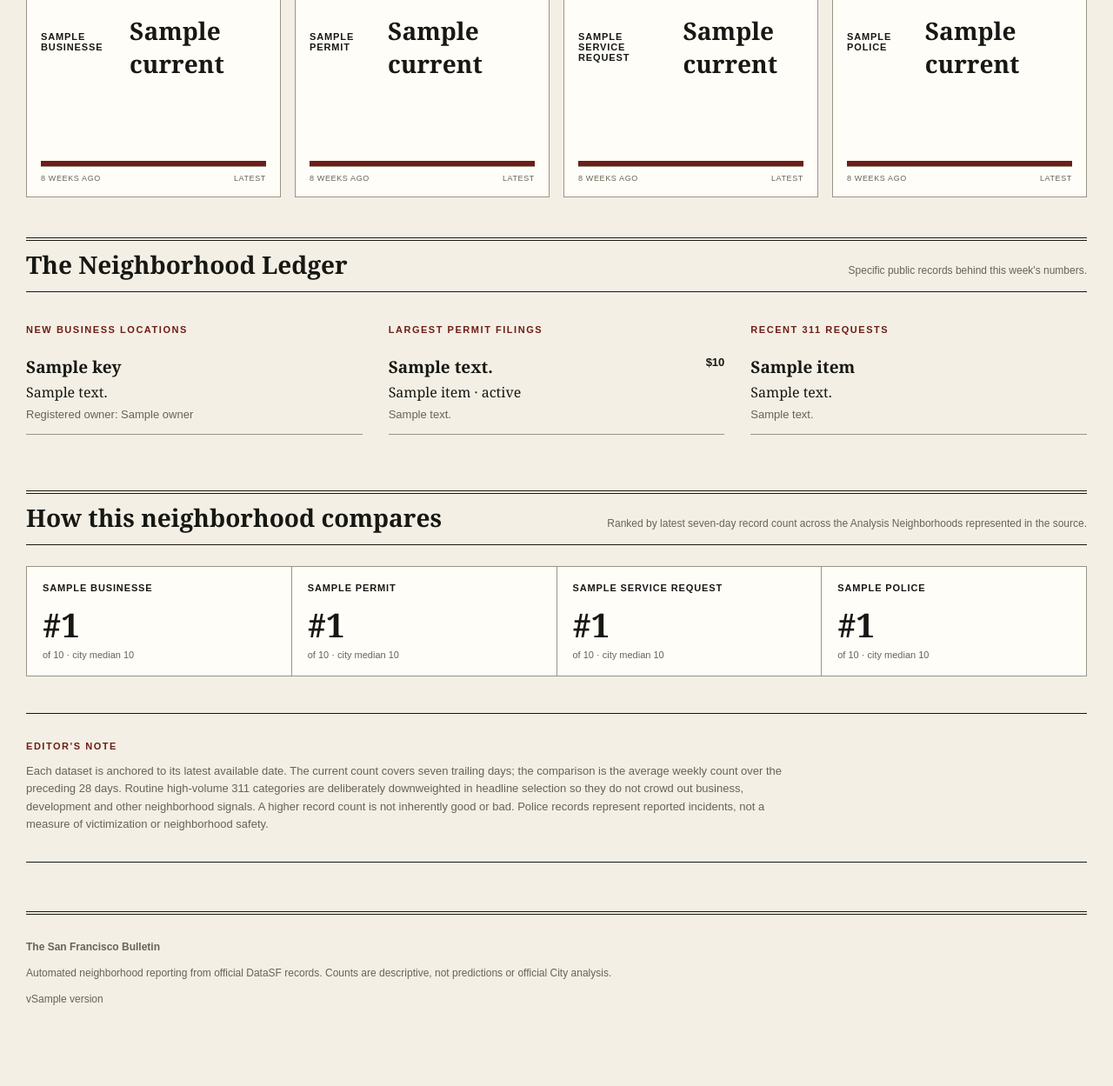
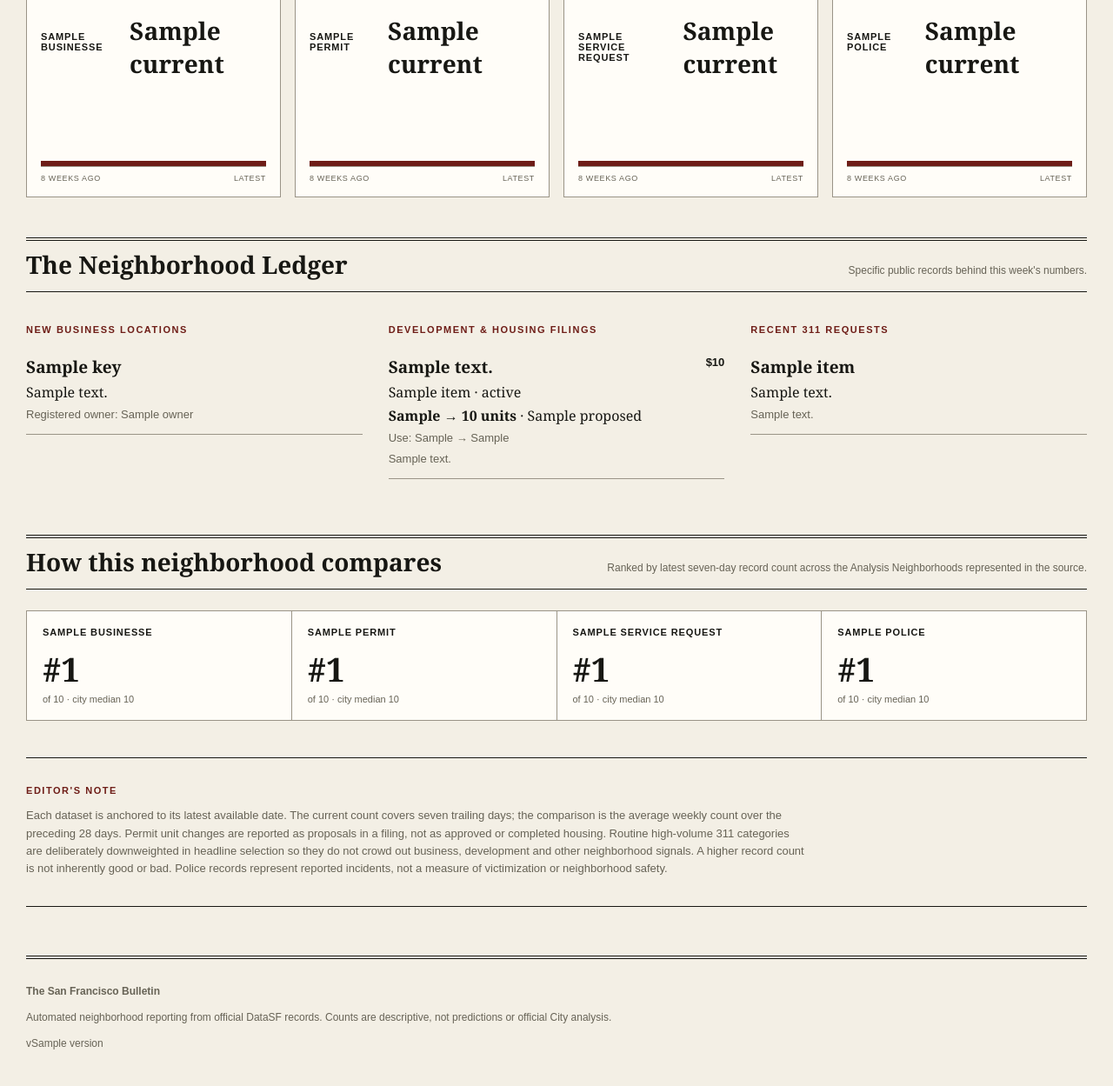
Before and after one commit to AlecSaucedo1/Richmond-Scene, a FastAPI app: template templates/neighborhood.html in a window 1280 px wide. Shown: the part 1524-2773 px from the top of the page at 87% size. Before the commit the page ends 2680 px from the top, so only its background shows below. Run offline with FastAPI, Linux system fonts and the light colour scheme; the template is opened without the code that fills it: most values are stand-ins (such as "Sample title", 1, 10 or a date in 2020).

Commit message:
Show housing changes in permit ledger

```diff
--- a/templates/neighborhood.html
+++ b/templates/neighborhood.html
@@ -86,11 +86,15 @@
     {% else %}<p class="muted">No new business-location records in the current source window.</p>{% endfor %}
   </div>
   <div>
-    <p class="section-label">Largest permit filings</p>
+    <p class="section-label">Development & housing filings</p>
     {% for item in edition.notable.permits[:5] %}
     <article class="record-item">
       <div class="record-heading"><h3>{{ item.address or item.title }}</h3>{% if item.cost %}<strong>${{ '{:,.0f}'.format(item.cost) }}</strong>{% endif %}</div>
       <p>{{ item.title }}{% if item.status %} · {{ item.status }}{% endif %}</p>
+      {% if item.unit_delta is not none and item.existing_units is not none and item.proposed_units is not none and item.unit_delta != 0 %}
+      <p class="housing-change"><strong>{{ item.existing_units }} → {{ item.proposed_units }} units</strong> · {% if item.unit_delta > 0 %}+{{ item.unit_delta }} proposed{% else %}{{ item.unit_delta }} proposed{% endif %}</p>
+      {% endif %}
+      {% if item.proposed_use and item.proposed_use != item.existing_use %}<p class="muted">Use: {{ item.existing_use or 'not listed' }} → {{ item.proposed_use }}</p>{% endif %}
       {% if item.description %}<p class="muted">{{ item.description }}</p>{% endif %}
     </article>
     {% else %}<p class="muted">No permit records in the current source window.</p>{% endfor %}
@@ -112,5 +116,5 @@
 {% endfor %}
 </section>
 
-<section class="methodology"><p class="section-label">Editor's note</p><p>Each dataset is anchored to its latest available date. The current count covers seven trailing days; the comparison is the average weekly count over the preceding 28 days. Routine high-volume 311 categories are deliberately downweighted in headline selection so they do not crowd out business, development and other neighborhood signals. A higher record count is not inherently good or bad. Police records represent reported incidents, not a measure of victimization or neighborhood safety.</p></section>
+<section class="methodology"><p class="section-label">Editor's note</p><p>Each dataset is anchored to its latest available date. The current count covers seven trailing days; the comparison is the average weekly count over the preceding 28 days. Permit unit changes are reported as proposals in a filing, not as approved or completed housing. Routine high-volume 311 categories are deliberately downweighted in headline selection so they do not crowd out business, development and other neighborhood signals. A higher record count is not inherently good or bad. Police records represent reported incidents, not a measure of victimization or neighborhood safety.</p></section>
 {% endblock %}
```
